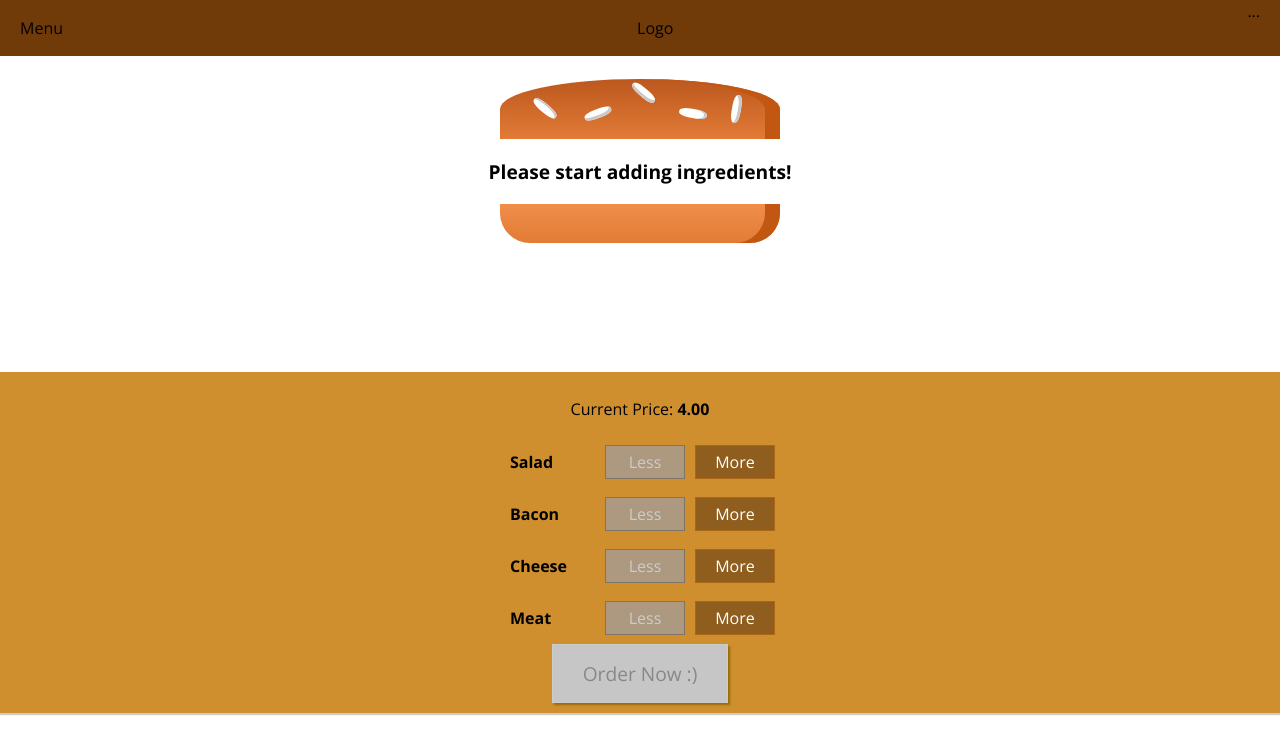
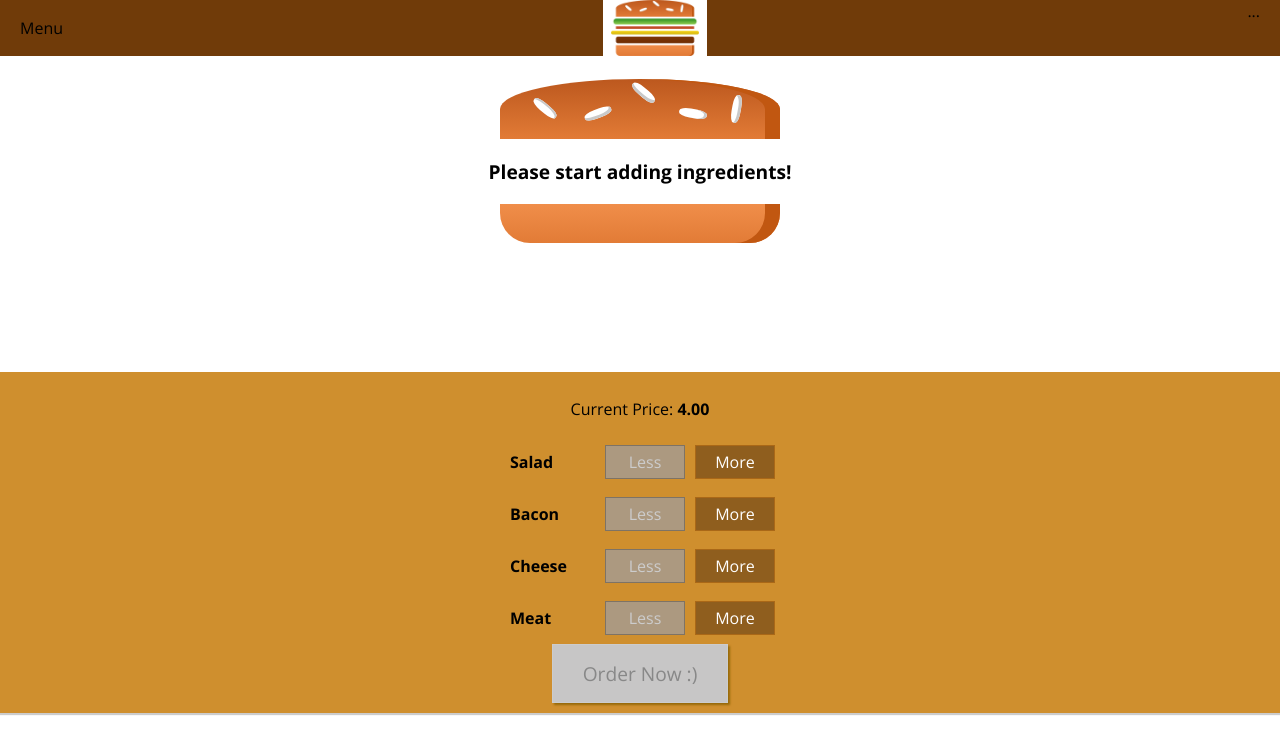
Before and after one commit to loushuni/Burger, a React (Create React App) app: page / in a window 1280 px wide. Shown: the top 754 px of the page. Built offline with nearby package versions, Linux system fonts and the light colour scheme.

Commit message:
added logo component

```diff
--- /dev/null
+++ b/src/components/Logo/Logo.css
@@ -0,0 +1,9 @@
+.Logo {
+    background-color: white;
+    padding: 8px;
+    height: 100%;
+}
+
+.Logo img {
+    height: 100%;
+}
--- /dev/null
+++ b/src/components/Logo/Logo.js
@@ -0,0 +1,11 @@
+import React from 'react';
+import burgerLogo from '../../assets/images/burger-logo.png';
+import './Logo.css';
+
+const logo = (props) => (
+    <div className="Logo">
+        <img src={burgerLogo} alt="MyBurger" />
+    </div>
+);
+
+export default logo;
--- a/src/components/Navigation/Toolbar/Toolbar.js
+++ b/src/components/Navigation/Toolbar/Toolbar.js
@@ -1,10 +1,11 @@
 import React from 'react';
 import './Toolbar.css';
+import Logo from '../../Logo/Logo';
 
 const toolbar = (props) => (
     <header className="Toolbar">
         <div>Menu</div>
-        <div>Logo</div>
+        <Logo />
         <nav>
             ...
         </nav>
```
Also changed, not shown: src/assets/images/burger-logo.png (added).
